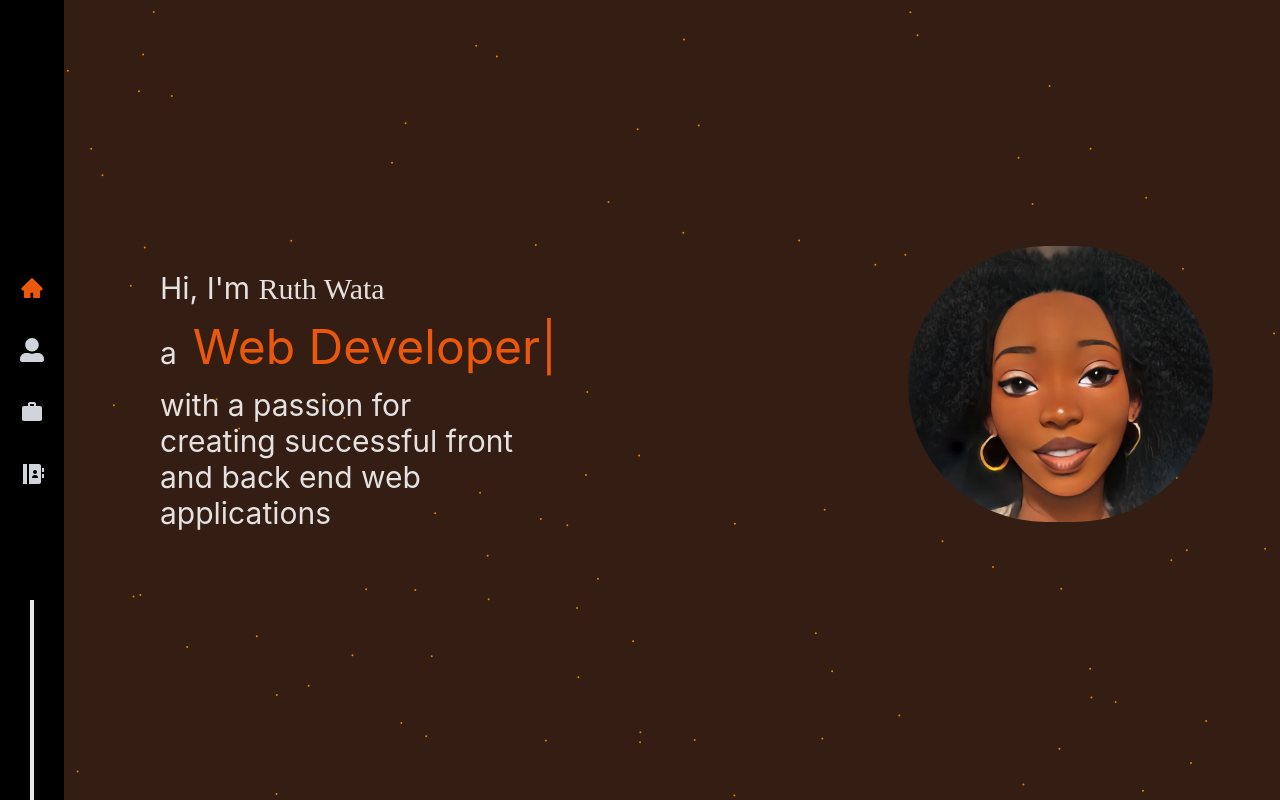
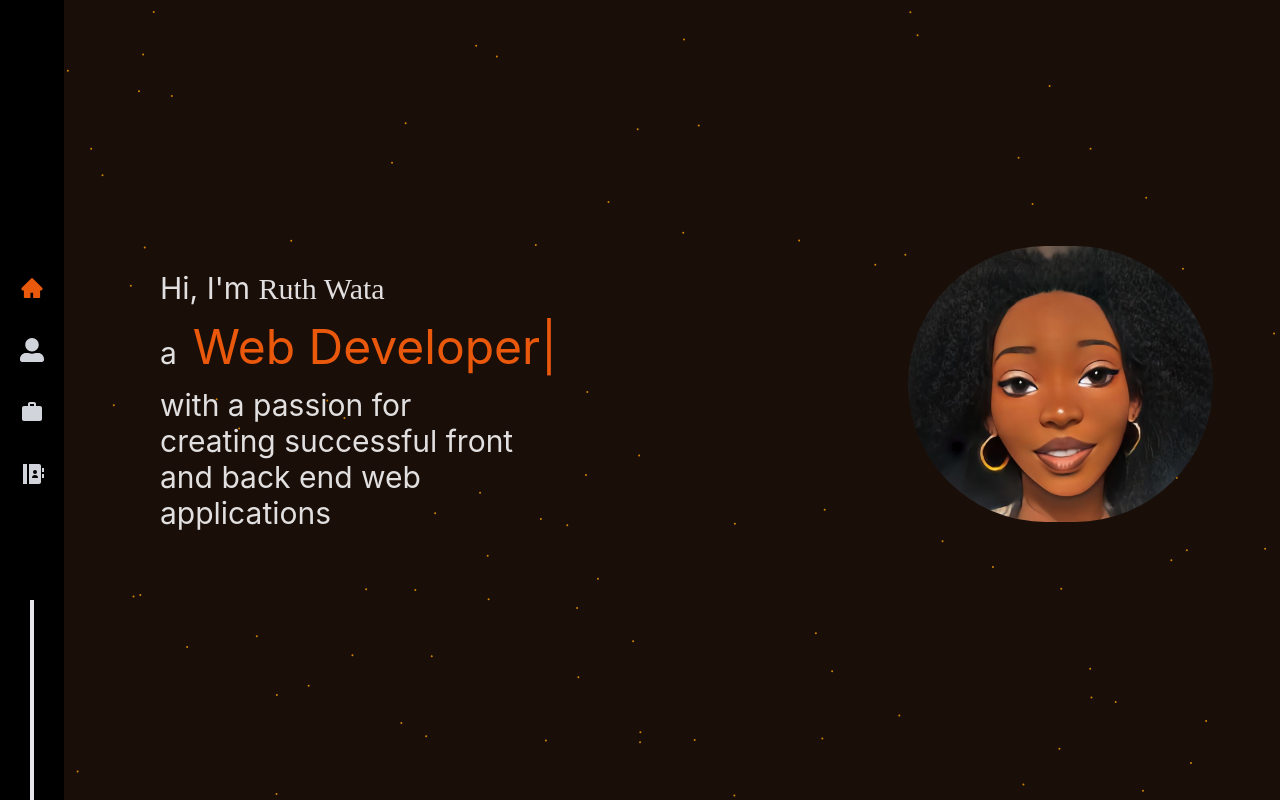
Before and after one commit to r-n-wata/portfolio, a React (Vite) app: page / in a window 1280 px wide. Shown: the top 800 px of the page. Built offline with nearby package versions, Linux system fonts and the light colour scheme; a web font is replaced by a local one.

Commit message:
style changes

```diff
--- a/src/components/atoms/Hamburger.tsx
+++ b/src/components/atoms/Hamburger.tsx
@@ -8,7 +8,7 @@ function Hamburger({ showMenu, toggleMenu }: HamburgerProps) {
   return (
     <button
       className={`hidden mobile:flex top-2 -right-2 z-40 w-10 h-10 text-gray-800  mr-6 relative justify-center items-center transfrom-transition ${
-        showMenu ? "-right-32 " : ""
+        showMenu ? "-right-28 " : ""
       } duration-500 `}
       onClick={() => {
         toggleMenu();
--- a/src/components/molecules/header/Header.tsx
+++ b/src/components/molecules/header/Header.tsx
@@ -35,6 +35,7 @@ function Header() {
 
       for (const section in sections) {
         if (Object.prototype.hasOwnProperty.call(sections, section)) {
+          // eslint-disable-next-line @typescript-eslint/no-non-null-assertion
           const { offsetTop, offsetHeight } = sections[section]!;
           if (
             scrollPosition >= offsetTop &&
@@ -90,7 +91,11 @@ function Header() {
       >
         <ul>{icons}</ul>
       </nav>
-      <div className="w-full h-1/4 flex justify-center self-end mobile:absolute mobile:bottom-0 mobile:w-[40%] mobile:hidden">
+      <div
+        className={`w-full h-1/4 flex justify-center self-end mobile:absolute mobile:bottom-0 mobile:w-[40%] mobile:hidden ${
+          showMenu && "mobile:flex"
+        }`}
+      >
         <div className="w-1 h-full bg-gray-200"></div>
       </div>
     </header>
--- a/src/index.css
+++ b/src/index.css
@@ -11,7 +11,7 @@
 
   color-scheme: light dark;
   color: rgba(255, 255, 255, 0.87);
-  background-color: #341d12;
+  background-color: #1a0e09;
 
   font-synthesis: none;
   text-rendering: optimizeLegibility;
```
